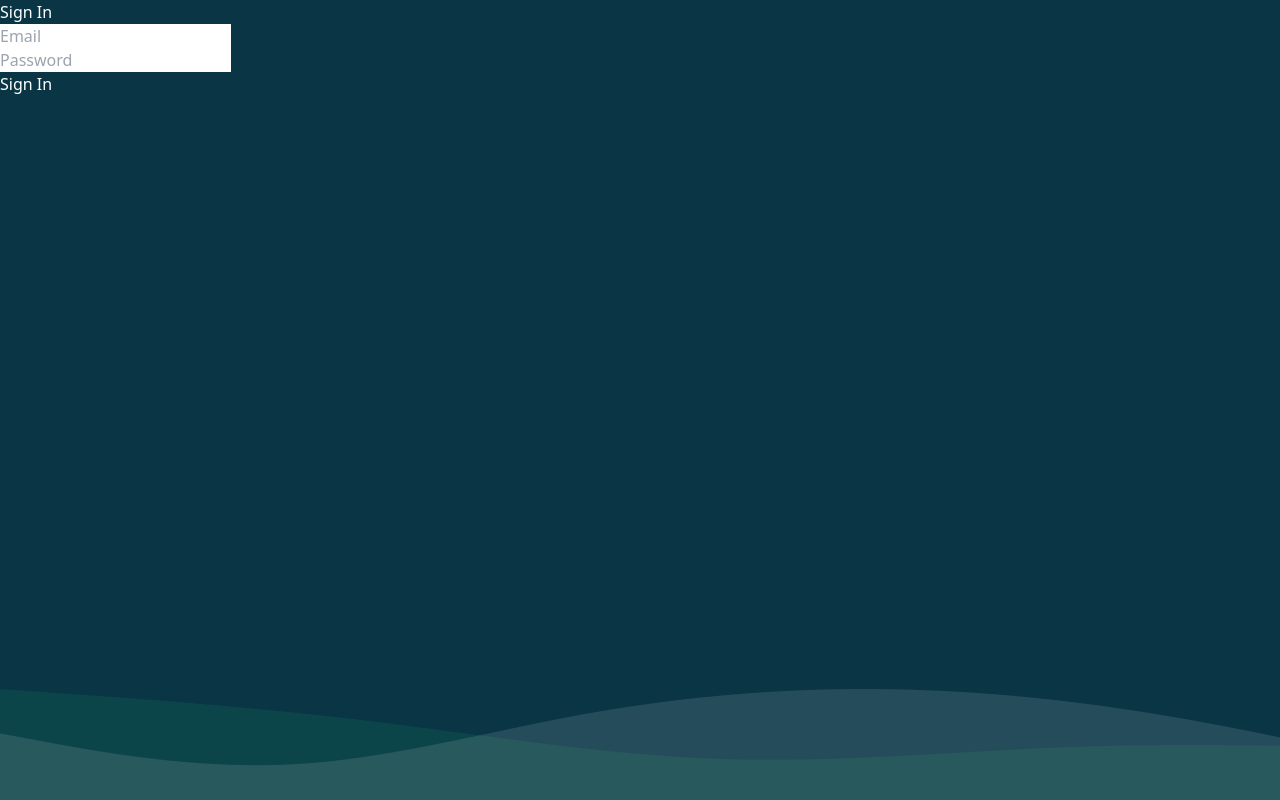
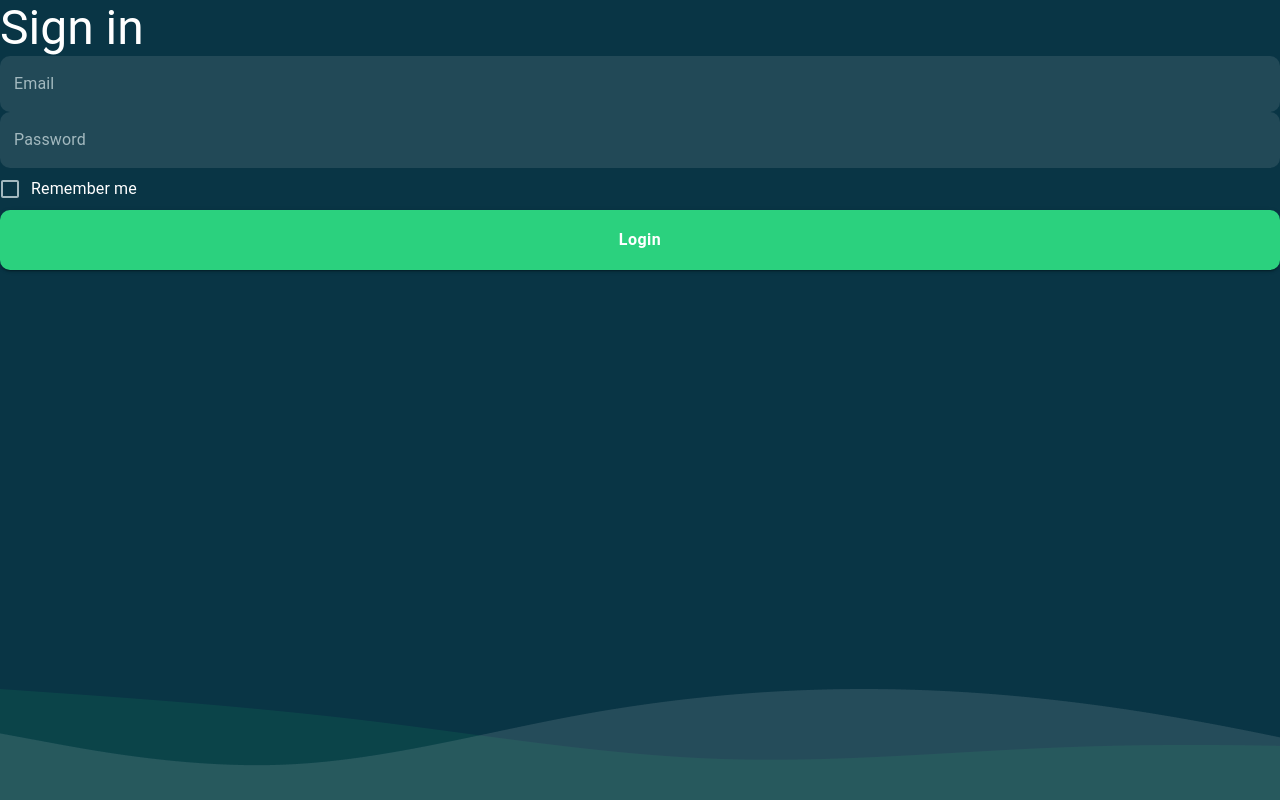
Before and after one commit to likeri29/movie-list, a Next.js app: page /signin in a window 1280 px wide. Built offline with nearby package versions, Linux system fonts and the light colour scheme.

Commit message:
feat: sign up and sign in

```diff
--- a/package.json
+++ b/package.json
@@ -19,7 +19,8 @@
     "next-auth": "^4.24.11",
     "react": "^19.0.0",
     "react-dom": "^19.0.0",
-    "react-hook-form": "^7.54.1"
+    "react-hook-form": "^7.54.1",
+    "react-toastify": "^11.0.0"
   },
   "devDependencies": {
     "@eslint/eslintrc": "^3",
--- a/src/app/layout.tsx
+++ b/src/app/layout.tsx
@@ -1,6 +1,8 @@
 import type { Metadata } from "next";
 import { Montserrat } from "next/font/google";
+
 import "./globals.css";
+import { Providers } from "@/components";
 
 const montserrat = Montserrat({
   variable: "--font-montserrat",
@@ -21,7 +23,9 @@ export default function RootLayout({
   return (
     <html lang="en">
       <body className={`${montserrat.variable} antialiased`}>
-        <div className="layout-background">{children}</div>
+        <Providers>
+          <div className="layout-background">{children}</div>
+        </Providers>
       </body>
     </html>
   );
--- a/src/app/signin/page.tsx
+++ b/src/app/signin/page.tsx
@@ -1,17 +1,26 @@
 "use client";
 
-import { useForm, SubmitHandler } from "react-hook-form";
+import { useForm, SubmitHandler, Controller } from "react-hook-form";
+import {
+  Button,
+  Typography,
+  Box,
+  Checkbox,
+  FormControlLabel,
+} from "@mui/material";
 import { signIn } from "next-auth/react";
 import { useState } from "react";
+import { Input } from "@/components";
 
 interface SignInFormData {
   email: string;
   password: string;
+  rememberMe: boolean;
 }
 
 export default function SignIn() {
   const {
-    register,
+    control,
     handleSubmit,
     formState: { errors },
   } = useForm<SignInFormData>();
@@ -21,61 +30,96 @@ export default function SignIn() {
     setError("");
 
     const result = await signIn("credentials", {
+      redirect: false,
       email: data.email,
       password: data.password,
-      redirect: false, // Prevent automatic redirection
     });
+
+    console.log(result);
 
     if (result?.error) {
       setError("Invalid email or password");
     } else {
-      // Redirect to the home page or dashboard
       window.location.href = "/";
     }
   };
 
   return (
-    <div>
-      <h1>Sign In</h1>
-      <form onSubmit={handleSubmit(onSubmit)}>
-        {/* Email Field */}
-        <div>
-          <input
-            type="email"
-            placeholder="Email"
-            {...register("email", {
-              required: "Email is required",
-              pattern: {
-                value: /^\S+@\S+$/i,
-                message: "Enter a valid email address",
-              },
-            })}
+    <Box
+      className="flex items-center justify-center min-h-screen bg-[#093545]"
+      component="div"
+    >
+      <Box
+        component="form"
+        onSubmit={handleSubmit(onSubmit)}
+        className="w-full max-w-sm p-6 bg-transparent rounded-lg space-y-4"
+      >
+        <Typography
+          variant="h3"
+          component="h1"
+          className="text-white font-bold text-center mb-4"
+        >
+          Sign in
+        </Typography>
+
+        <Input
+          name="email"
+          label="Email"
+          control={control}
+          error={errors.email?.message}
+          rules={{ required: "Email is required" }}
+        />
+
+        <Input
+          name="password"
+          label="Password"
+          type="password"
+          control={control}
+          error={errors.password?.message}
+          rules={{
+            required: "Password is required",
+          }}
+        />
+        <Box className="align">
+          <Controller
+            name="rememberMe"
+            control={control}
+            defaultValue={false}
+            render={({ field }) => (
+              <FormControlLabel
+                control={
+                  <Checkbox
+                    {...field}
+                    checked={field.value}
+                    sx={{
+                      color: "#A3B9BF",
+
+                      "&.Mui-checked": {
+                        color: "#2BD17E",
+                      },
+                    }}
+                  />
+                }
+                label={
+                  <Typography className="text-[#A3B9BF] text-sm">
+                    Remember me
+                  </Typography>
+                }
+              />
+            )}
           />
-          {errors.email && (
-            <p style={{ color: "red" }}>{errors.email.message}</p>
-          )}
-        </div>
+        </Box>
 
-        {/* Password Field */}
-        <div>
-          <input
-            type="password"
-            placeholder="Password"
-            {...register("password", {
-              required: "Password is required",
-            })}
-          />
-          {errors.password && (
-            <p style={{ color: "red" }}>{errors.password.message}</p>
-          )}
-        </div>
+        <Button type="submit" fullWidth variant="contained" color="primary">
+          Login
+        </Button>
 
-        {/* Submit Button */}
-        <button type="submit">Sign In</button>
-      </form>
-
-      {/* Error Message */}
-      {error && <p style={{ color: "red" }}>{error}</p>}
-    </div>
+        {error && (
+          <Typography className="text-red-500 text-sm text-center">
+            {error}
+          </Typography>
+        )}
+      </Box>
+    </Box>
   );
 }
--- /dev/null
+++ b/src/components/Input.tsx
@@ -0,0 +1,76 @@
+/* eslint-disable @typescript-eslint/no-explicit-any */
+"use client";
+
+import { Box, TextField } from "@mui/material";
+import { Controller, Control, RegisterOptions } from "react-hook-form";
+
+interface InputProps {
+  name: string;
+  label: string;
+  control: Control<any>;
+  error?: string;
+  type?: string;
+  rules?: RegisterOptions;
+}
+
+export function Input({
+  name,
+  label,
+  control,
+  error,
+  rules,
+  type = "text",
+}: InputProps) {
+  return (
+    <Box>
+      <Controller
+        name={name}
+        control={control}
+        defaultValue=""
+        rules={rules}
+        render={({ field }) => (
+          <TextField
+            {...field}
+            type={type}
+            label={label}
+            variant="outlined"
+            fullWidth
+            error={!!error}
+            helperText={error}
+            sx={{
+              "& .MuiOutlinedInput-root": {
+                borderRadius: "10px",
+                color: "#fff",
+                backgroundColor: "#224957",
+                "& fieldset": {
+                  borderColor: "transparent",
+                },
+                "&:hover fieldset": {
+                  borderColor: "#2BD17E",
+                },
+                "&.Mui-focused fieldset": {
+                  borderColor: "#2BD17E",
+                },
+                "&.Mui-error fieldset": {
+                  borderColor: "#EB5757",
+                },
+              },
+              "& .MuiInputLabel-root": {
+                color: "#A3B9BF",
+              },
+              "& .MuiInputLabel-root.Mui-focused": {
+                color: "#2BD17E",
+              },
+              "& .MuiInputBase-input": {
+                color: "#FFFFFF",
+              },
+              "& .MuiFormHelperText-root": {
+                color: "#EB5757",
+              },
+            }}
+          />
+        )}
+      />
+    </Box>
+  );
+}
--- /dev/null
+++ b/src/components/Providers.tsx
@@ -0,0 +1,30 @@
+"use client";
+import { ThemeProvider } from "@mui/material";
+import theme from "@/theme";
+import { ReactNode } from "react";
+import { ToastContainer } from "react-toastify";
+import { SessionProvider } from "next-auth/react";
+
+interface ProvidersProps {
+  children: ReactNode;
+}
+
+export function Providers({ children }: ProvidersProps) {
+  return (
+    <SessionProvider>
+      <ThemeProvider theme={theme}>
+        <ToastContainer
+          position="bottom-left"
+          autoClose={3000}
+          hideProgressBar
+          newestOnTop
+          closeOnClick
+          rtl={false}
+          pauseOnHover
+          theme="light"
+        />
+        {children}
+      </ThemeProvider>
+    </SessionProvider>
+  );
+}
--- /dev/null
+++ b/src/components/index.ts
@@ -0,0 +1,2 @@
+export { Providers } from "./Providers";
+export { Input } from "./Input";
--- /dev/null
+++ b/src/theme.ts
@@ -0,0 +1,33 @@
+import { createTheme } from "@mui/material/styles";
+
+const theme = createTheme({
+  components: {
+    MuiButton: {
+      styleOverrides: {
+        root: {
+          borderRadius: "10px",
+          textTransform: "none",
+          fontWeight: 700,
+          fontSize: "1rem",
+          padding: "16px 28px",
+        },
+        contained: {
+          backgroundColor: "#2BD17E",
+          color: "#FFFFFF",
+          "&:hover": {
+            opacity: 0.6,
+          },
+        },
+        outlined: {
+          borderColor: "#FFFFFF",
+          color: "#FFFFFF",
+          "&:hover": {
+            borderColor: "#2BD17E",
+          },
+        },
+      },
+    },
+  },
+});
+
+export default theme;
```
Also changed, not shown: src/app/signup/page.tsx (+52 -38 lines), 1 other file (tests, documents, lock files or other folders).
